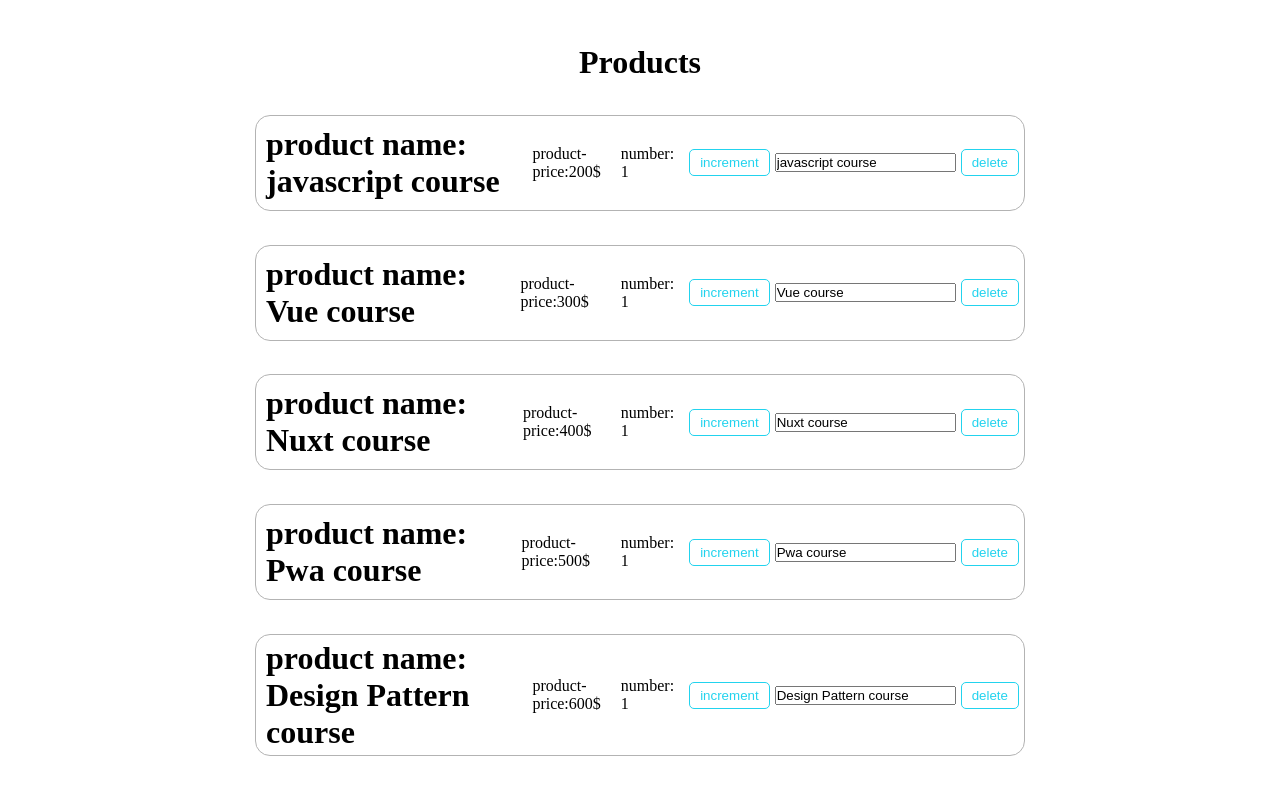
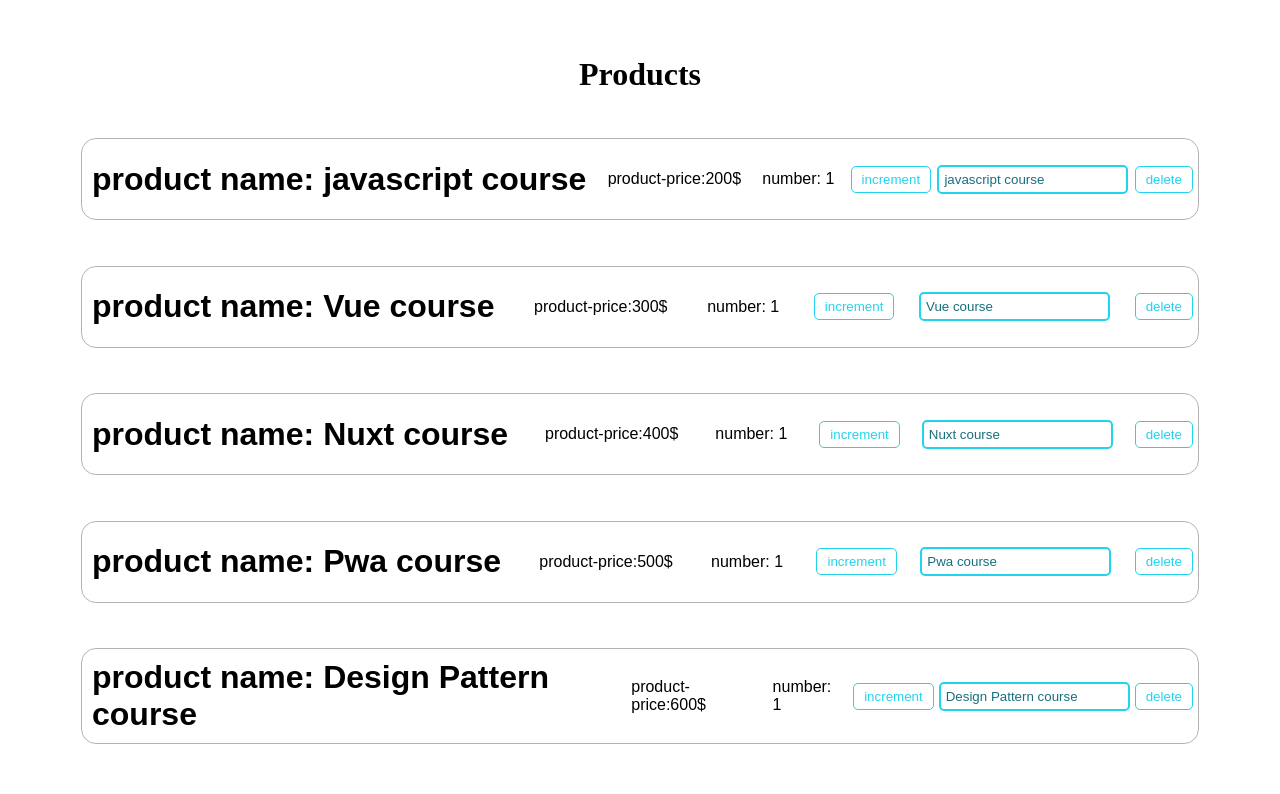
Before and after one commit to danyalbani240/learning-react, a React (Create React App) app: page / in a window 1280 px wide. Shown: the top 794 px of the page. Built offline with nearby package versions, Linux system fonts and the light colour scheme.

Commit message:
adding style

```diff
--- a/src/App.css
+++ b/src/App.css
@@ -7,7 +7,7 @@
     padding: 20px;
     flex-direction: column;
     align-items: center;
-    height: 100vh;
+    min-height: 100vh;
 }
 .container p,
 h1,
--- a/src/product/Product.js
+++ b/src/product/Product.js
@@ -13,6 +13,7 @@ const Product = (props) => {
 				type="text"
 				onChange={props.updateTitle}
 				value={props.title}
+				className={styles.titleChanger}
 			/>
 			<button className={styles.button} onClick={props.delete}>
 				delete
--- a/src/product/product.module.css
+++ b/src/product/product.module.css
@@ -2,11 +2,13 @@
     border: 1px solid rgb(179, 179, 179);
     border-radius: 15px;
     max-height: 120px;
-    width: 60vw;
+    width: 90%;
     display: flex;
-    justify-content: center;
+    justify-content: space-between;
     align-items: center;
     margin: 10px 0;
+    font-family: sans-serif;
+    min-height: 10vh;
 }
 .product p,
 h1 {
@@ -26,3 +28,15 @@ h1 {
     background-color: rgb(34 211 238);
     color: white;
 }
+.titleChanger{
+    padding: 5px;
+    border: 2px solid  rgb(34 211 238);
+    outline: none;
+    border-radius: 5px;
+    color: rgb(23, 111, 125);
+}
+.titleChanger:focus{
+    outline: none;
+
+    border-color:rgb(12, 100, 113) ;
+}
```
